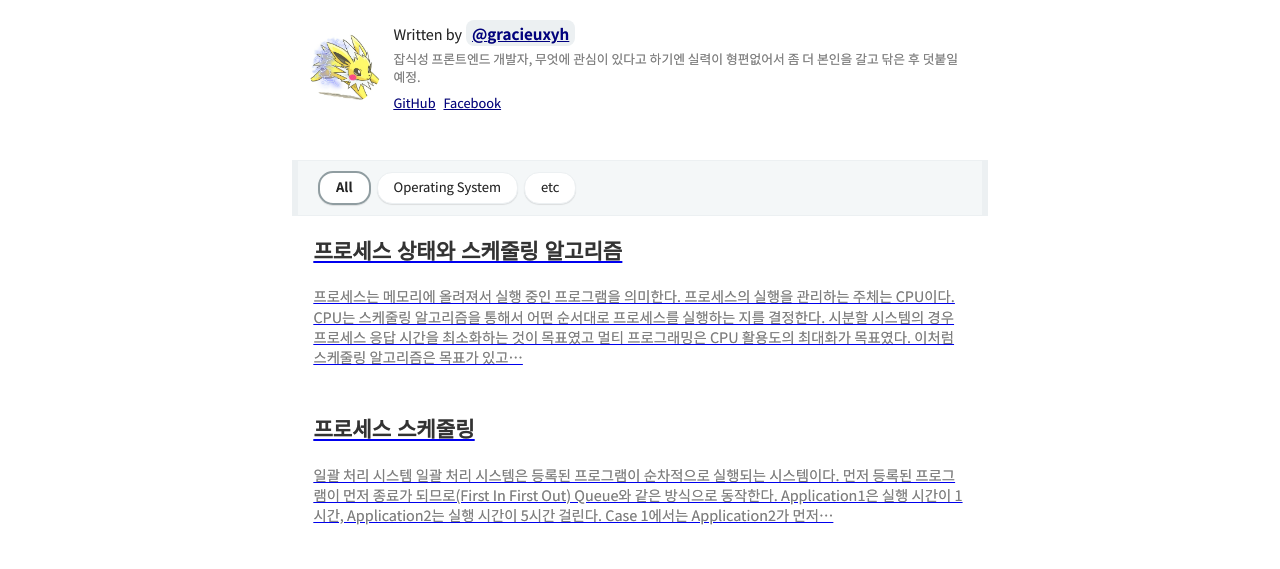
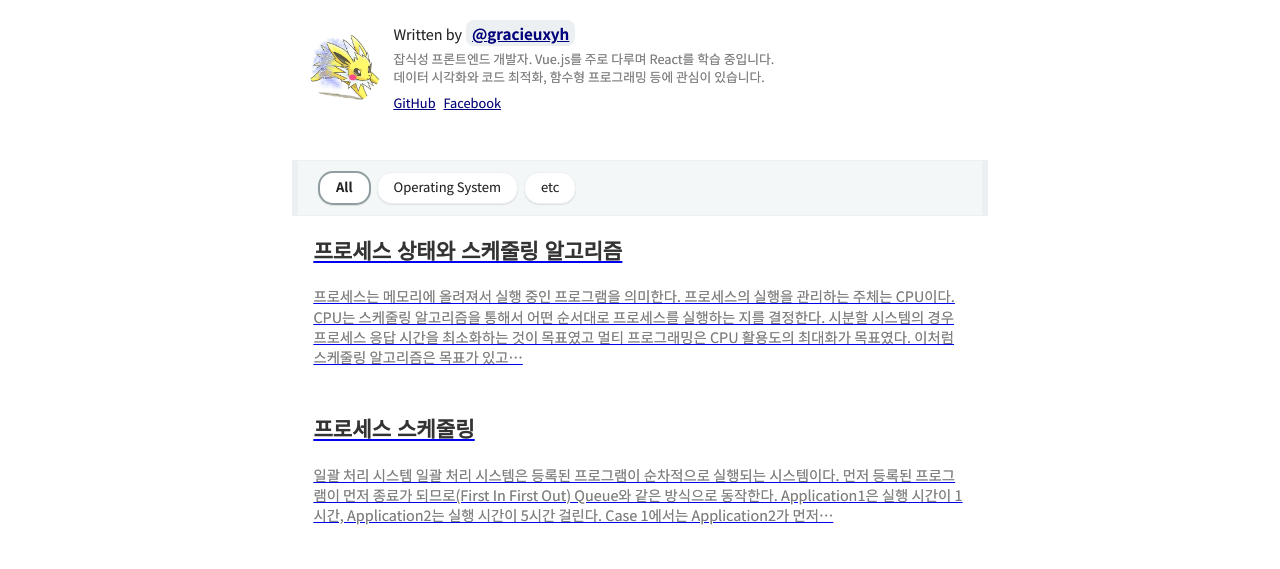
Before and after one commit to gracieuxyh/gracieuxyh.dev, a Gatsby site: page / in a window 1280 px wide. Shown: the part 177-746 px from the top of the page. Built offline with nearby package versions, Linux system fonts and the light colour scheme; Gatsby itself is replaced by a stand-in of ours; some packages are replaced by stand-ins of ours; what typography-theme-github would draw is missing.

Commit message:
update introduction

```diff
--- a/gatsby-meta-config.js
+++ b/gatsby-meta-config.js
@@ -2,7 +2,7 @@ module.exports = {
   title: `gracieuxyh.dev`,
   description: `Blog posted about ...`,
   author: `gracieuxyh`,
-  introduction: `잡식성 프론트엔드 개발자, 무엇에 관심이 있다고 하기엔 실력이 형편없어서 좀 더 본인을 갈고 닦은 후 덧붙일 예정.`,
+  introduction: `잡식성 프론트엔드 개발자. Vue.js를 주로 다루며 React를 학습 중입니다.<br>데이터 시각화와 코드 최적화, 함수형 프로그래밍 등에 관심이 있습니다.`,
   siteUrl: `https://gracieuxyh.dev`, // Your blog site url
   social: {
     twitter: ``, // Your Twitter account
--- a/src/components/bio/index.jsx
+++ b/src/components/bio/index.jsx
@@ -28,7 +28,7 @@ export const Bio = () => (
                   {/* <Link to={'/about'} className="author-name-content"> */}
                   <span>@{author}</span>
                 </Link>
-                <div className="author-introduction">{introduction}</div>
+                <div className="author-introduction" dangerouslySetInnerHTML={{ __html: introduction }}></div>
                 <p className="author-socials">
                   {social.github && (
                     <a href={`https://github.com/${social.github}`}>GitHub</a>
```
